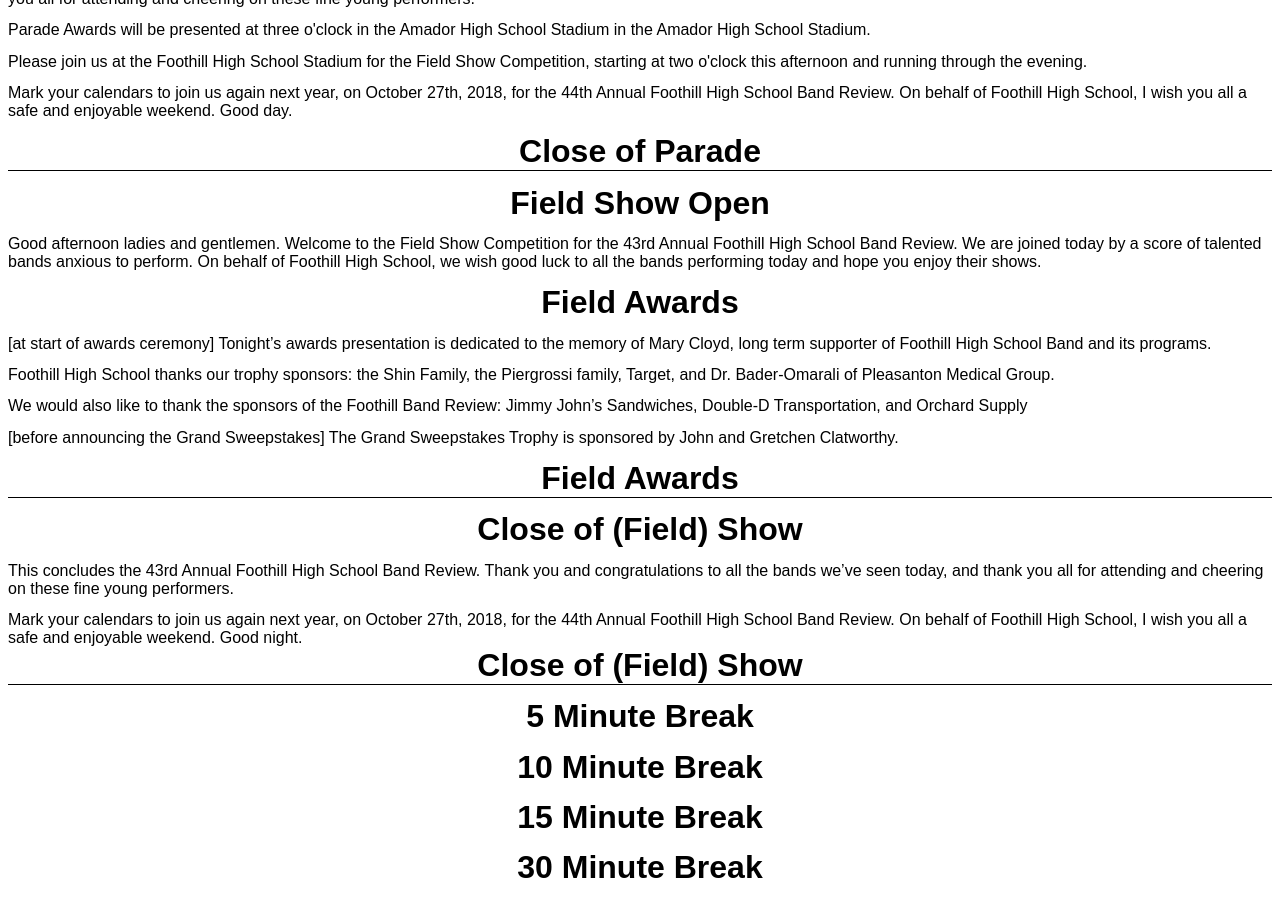
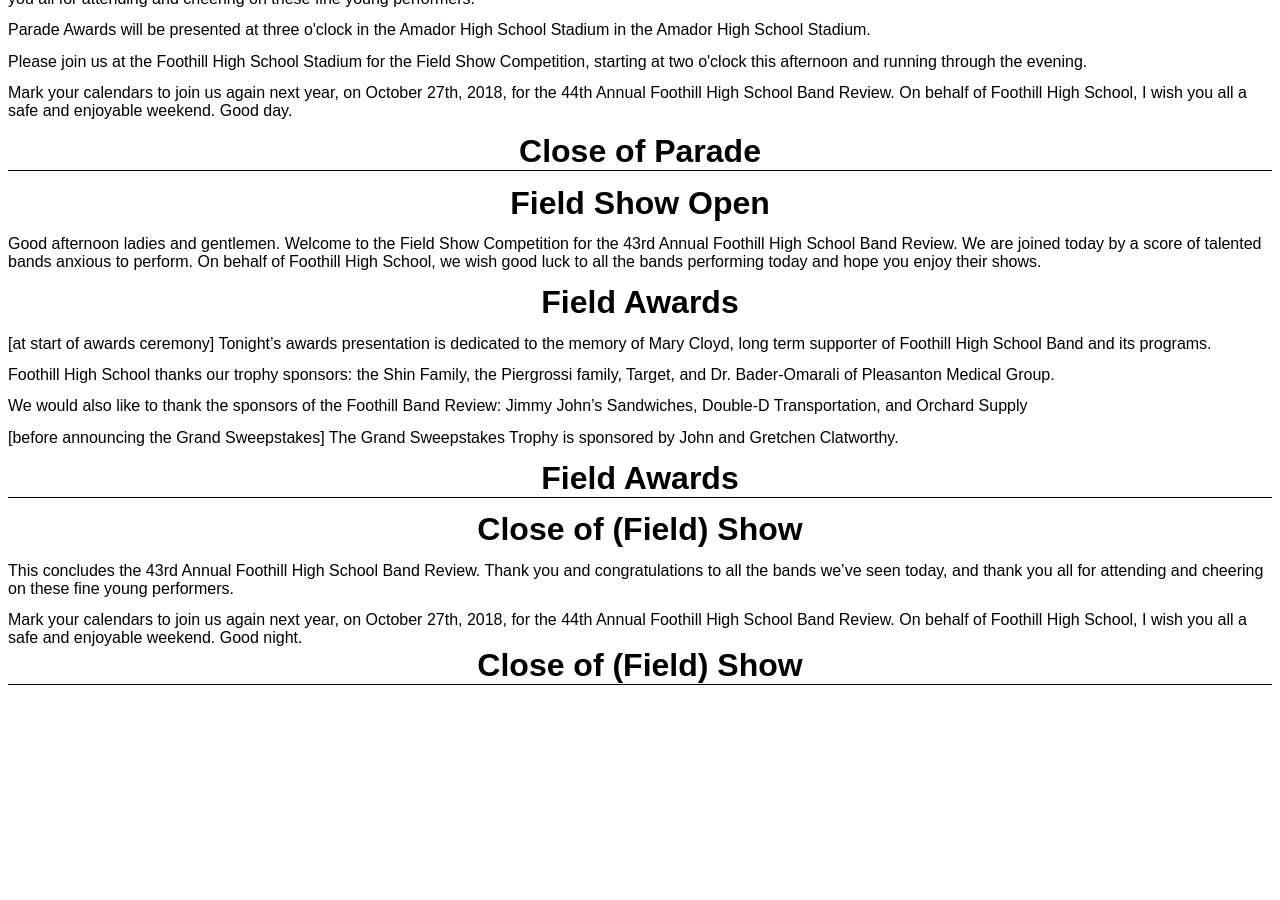
Before and after one commit to ericberdahl/band-review, a Jekyll site: the page built from parade.html, in a window 1280 px wide and 900 px high, scrolled down 6786 px. Built offline with Jekyll 4.4.1, drawn with Linux system fonts in a browser that asks for light colours; after the commit the page ends 7479 px from its top, so only the background shows below that.

Commit message:
Added error case to translation of parade lineup.

```diff
--- a/parade.html
+++ b/parade.html
@@ -2,7 +2,7 @@
 layout: announcer_sheets
 event_title: "Parade Competition"
 css:
-    - "parade.css"
+  - "parade.css"
 ---
 <div class="page">
     <div class="header">Parade Open</div>
@@ -55,6 +55,10 @@ css:
     {% elsif plu.break %}
         <div class="header">{{plu.break}} minute break</div>
         <div class="footer">{{plu.break}} minute break</div>
+    {% else %}
+        <div class="header">Error! Parade lineup data entry not recognized!</div>
+        <div>{{plu | inspect}}</div>
+        <div class="footer"></div>
     {% endif %}
     </div>
 {% endfor %}
@@ -122,19 +126,3 @@ css:
     </div>
     <div class="footer">Close of (Field) Show</div>
 </div>
-
-<div class="page">
-    <div class="header">5 Minute Break</div>
-</div>
-
-<div class="page">
-    <div class="header">10 Minute Break</div>
-</div>
-
-<div class="page">
-    <div class="header">15 Minute Break</div>
-</div>
-
-<div class="page">
-    <div class="header">30 Minute Break</div>
-</div>
```
